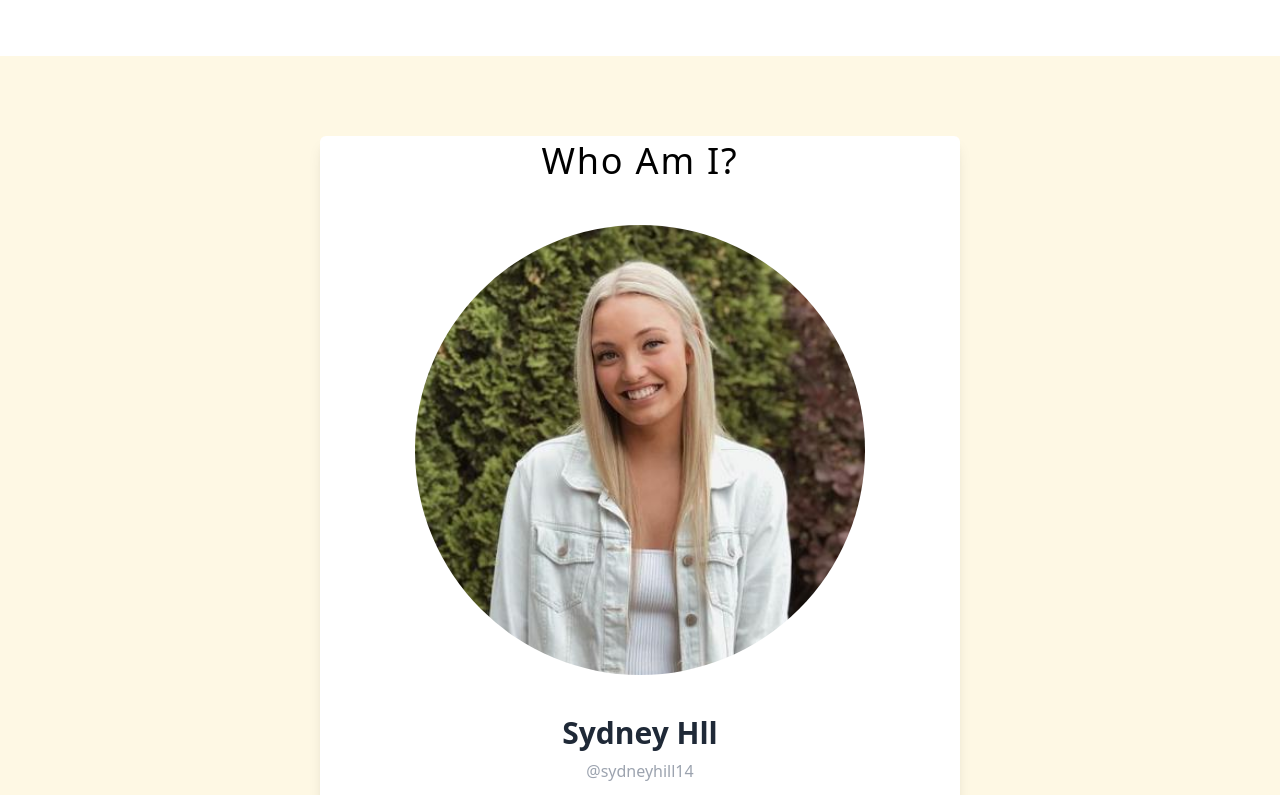
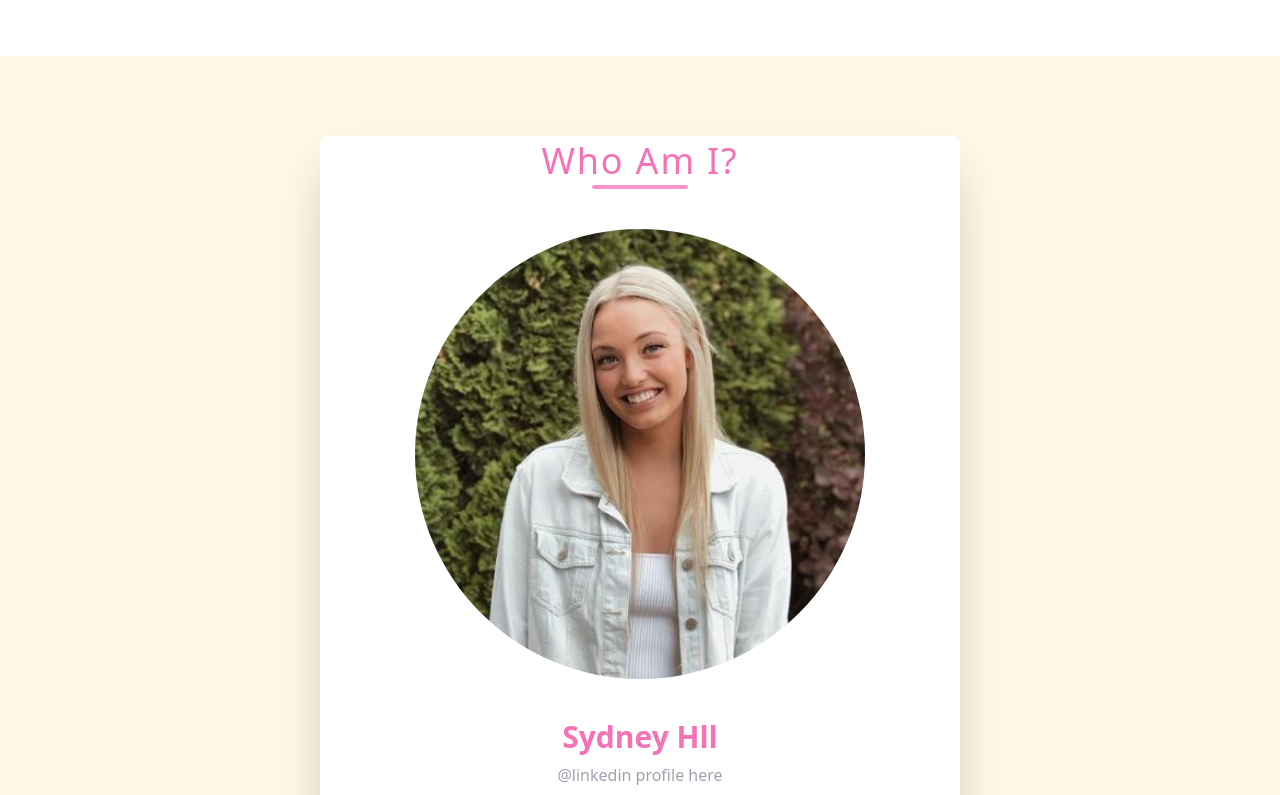
Before and after one commit to QuinAiton/SydneysNannyServices, a Next.js app: page / in a window 1280 px wide. Shown: the part 1580-2375 px from the top of the page. Built offline with nearby package versions, Linux system fonts and the light colour scheme.

Commit message:
adds profile picture and bio and updates container sizing

```diff
--- a/components/About.jsx
+++ b/components/About.jsx
@@ -7,9 +7,10 @@ const About = () => {
       className='flex w-screen  flex-wrap   items-center justify-center bg-[#fef8e4] '
       id='about'
     >
-      <div className='xl:w-[50vw] easy-in-out container my-20    transform  bg-white    shadow-lg   duration-200 sm:w-[90vw] md:w-[90vw] lg:w-2/3 rounded-md'>
-        <h1 className='mb-10 text-center text-4xl font-medium leading-snug tracking-wider text-black'>
+      <div className='easy-in-out container my-20 transform    rounded-lg  bg-white    shadow-2xl   duration-200 sm:w-[90vw] md:w-[90vw] lg:w-[50vw] xl:w-[50vw]'>
+        <h1 className='mb-10 text-center text-4xl font-medium leading-snug tracking-wider text-pink-400'>
           Who Am I?
+        <div className='mx-auto h-1 w-24 rounded bg-pink-400 opacity-75' />
         </h1>
         <div className=' flex  h-[450px] justify-center'>
           <Image
@@ -21,8 +22,8 @@ const About = () => {
           />
         </div>
         <div className='my-10 h-auto px-14 text-center'>
-          <h2 className='text-3xl font-bold text-gray-800'>Sydney Hll</h2>
-          <p className='mt-2 text-gray-400'>@sydneyhill14</p>
+          <h2 className='text-3xl font-bold text-pink-400'>Sydney Hll</h2>
+          <p className='mt-2 text-gray-400'>@linkedin profile here</p>
           <p className='mt-2 text-gray-600'>
             My name is Sydney Hill and I am currently living in Pemberton, BC.
             In the spring of 2021, I graduated from Simon Fraser University with
```
